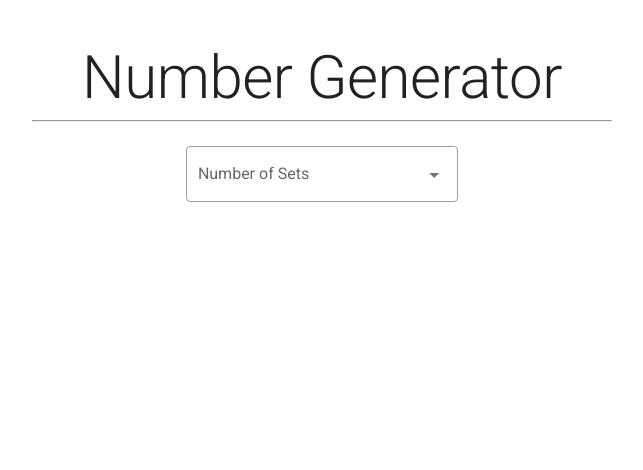
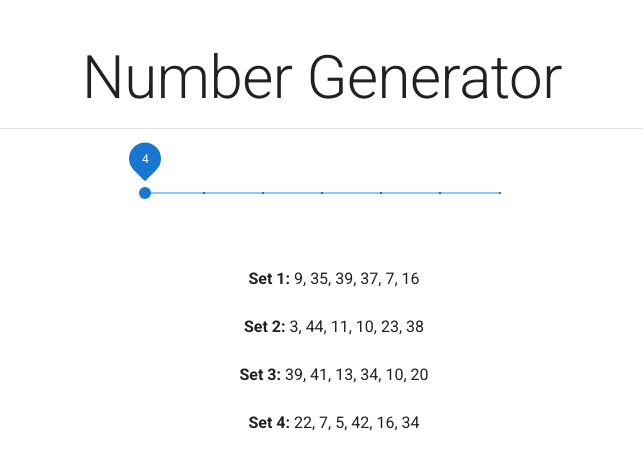
Before and after one commit to VijeshDatt/NumberGenerator, a Vue app: page / in a window 1280 px wide. Shown: the top 470 px of the page, without its empty margins (318-961 px from the left). Built offline with nearby package versions, Linux system fonts and the light colour scheme.

Commit message:
Logic update

```diff
--- a/src/components/MainComponent.vue
+++ b/src/components/MainComponent.vue
@@ -2,19 +2,20 @@
   <div>
     <v-container class="text-center pt-12">
       <h2 class="text-h2">Number Generator</h2>
-      <hr style="margin-left: 25%; margin-right: 25%;margin-top: 1%;">
-      <br>
+      <v-divider class="mx-16 my-5"></v-divider>
+
       <v-row justify="center">
-        <v-col cols="12" md="3">
-          <v-select v-model="selected" :items="options" outlined label="Number of Sets" hide-details clearable></v-select>
+        <v-col cols="12" md="4">
+          <v-slider v-model="size" min="4" max="10" thumb-label="always" class="mt-7" ticks="always" tick-size="2" @change="getNumbers"></v-slider>
         </v-col>
       </v-row>
+
       <v-row justify="center">
-        <v-col cols="12" md="3">
+        <v-col cols="12" md="4">
           <ul>
-            <li v-for="(set, index) in sets" :key="index" class="py-3">
+            <li v-for="(set, index) in results" :key="index" class="py-3">
               <strong>Set {{ index + 1 }}:</strong>
-              {{ set.join(', ') }}
+              {{ set.join(", ") }}
             </li>
           </ul>
         </v-col>
@@ -27,48 +28,75 @@
 export default {
   data() {
     return {
-      selected: null,
-      options: [
-        { text: '1', value: 1 },
-        { text: '2', value: 2 },
-        { text: '3', value: 3 },
-        { text: '4', value: 4 },
-        { text: '5', value: 5 },
-        { text: '6', value: 6 },
-        { text: '7', value: 7 },
-        { text: '8', value: 8 },
-        { text: '9', value: 9 },
-        { text: '10', value: 10 },
+      size: null,
+      results: [],
+      games: [
+        [1, 5, 14, 15, 34, 42], //4413
+        [1, 2, 23, 24, 28, 30], //4415
+        [7, 8, 15, 16, 26, 31], //4417
+        [17, 20, 30, 36, 37, 44], //4419
+        [10, 14, 21, 22, 23, 42], //4421
+        [9, 11, 25, 32, 33, 44], //4423
+        [8, 12, 13, 17, 39, 41], //4425
+        [1, 20, 24, 31, 37, 39], //4427
+        [2, 3, 11, 24, 38, 39], //4429
+        [12, 13, 17, 34, 36, 42], //4431
+        [8, 33, 37, 39, 40, 41], //4433
+        [11, 22, 27, 33, 35, 37], //4435
+        [5, 8, 13, 24, 29, 36], //4437
+        [3, 11, 19, 22, 23, 29], //4439
       ],
+      list: [],
       sets: [],
     };
   },
 
-  watch: {
-    selected(newValue, oldValue) {
-      (newValue && newValue != oldValue) ? this.getNumbers() : this.sets = [];
-    }
-  },
+  watch: {},
 
   methods: {
     getNumbers() {
-      let temp;
-      this.sets = [];
+      this.results = [];
+      // Filter to get only repeating numbers
+      let list = this.list.filter((l) => l.tally != 0).map((m) => m.number);
 
-      for (let i = 0; i < this.selected; i++) {
-        temp = [];
+      // Loop based on game size (4 - 10)
+      for (let i = 0; i < this.size; i++) {
+        let temp = [];
+
         while (temp.length != 6) {
-          let num = Math.floor(Math.random() * (45 - 1) + 1);
-          if (!temp.includes(num)) {
-            temp.push(num);
-          }
+          // let num = Math.floor(Math.random() * (45 - 1) + 1);
+
+          // Get random value from list of used numbers
+          let num = list[Math.floor(Math.random() * list.length)];
+          if (!temp.includes(num)) temp.push(num);
         }
 
-        this.sets.push(temp);
+        this.results.push(temp);
       }
-    }
+    },
+
+    getStats() {
+      // Get total numbers from 1-45
+      for (let i = 1; i <= 45; i++) this.list.push({ number: i, tally: 0 });
+
+      // Loop through each game and get status
+      this.games.forEach((game) => {
+        game.forEach((num) => {
+          let index = this.list.findIndex((l) => l.number == num);
+
+          this.list[index].tally += 1;
+        });
+      });
+
+      this.getNumbers();
+    },
   },
-}
+
+  mounted() {
+    // this.getNumbers();
+    this.getStats();
+  },
+};
 </script>
 
 <style>
```
Also changed, not shown: package.json (+7 -7 lines), 2 other files (tests, documents, lock files or other folders).
